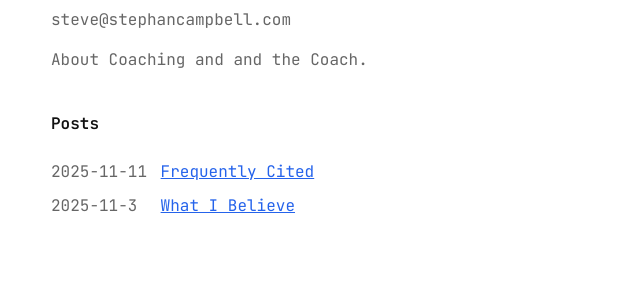
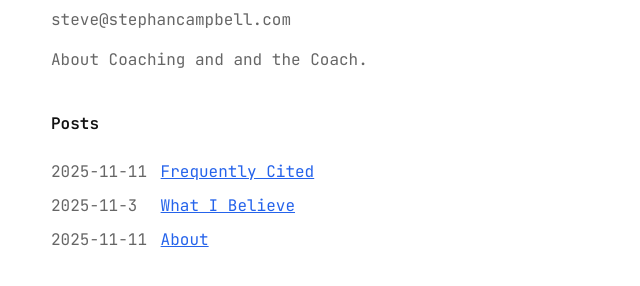
Before and after one commit to stephancampbell/stephancampbell.github.io, a plain HTML site: page index.html in a window 1280 px wide. Shown: the part 70-356 px from the top of the page, without its empty margins (229-869 px from the left). Drawn offline with Linux system fonts and the light colour scheme.

Commit message:
Add 'About' link to the posts list

```diff
--- a/index.html
+++ b/index.html
@@ -47,6 +47,7 @@
       <!-- Add newest posts to the top -->
        <li><span class="date">2025-11-11</span> <a href="/posts/frequentlycited.html">Frequently Cited</a></li>
       <li><span class="date">2025-11-3</span> <a href="/posts/first.html">What I Believe</a></li>
+      <li><span class="date">2025-11-11</span> <a href="/posts/about.html">About</a></li>
     </ul>
   </section>
 
```
